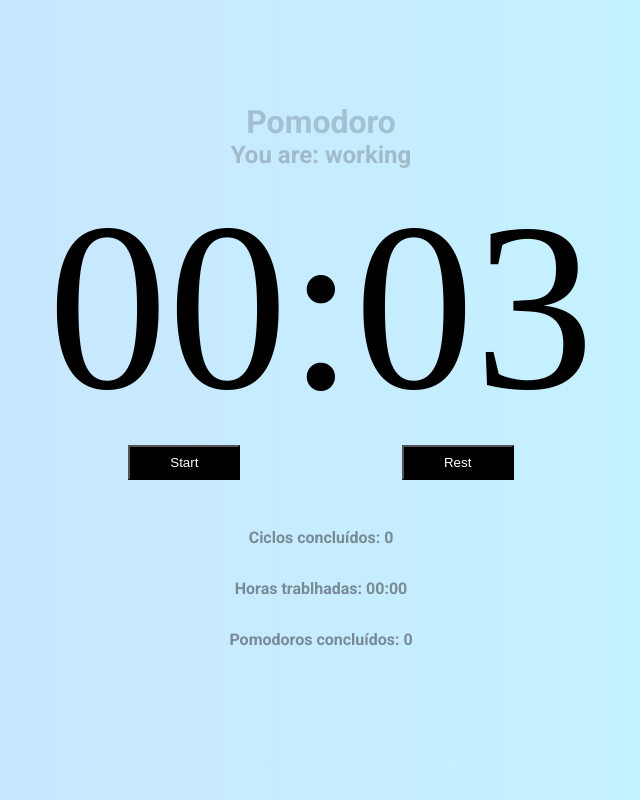
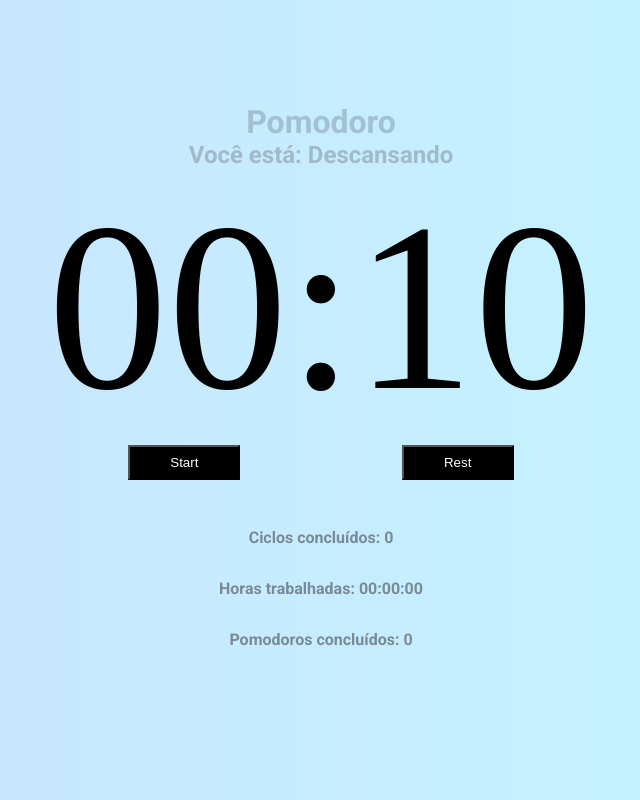
Before and after one commit to stherzada/pomodoro, a React (Vite) app: page / in a window 1280 px wide. Shown: the whole page, without its empty margins (319-959 px from the left). Built offline with nearby package versions, Linux system fonts and the light colour scheme; a web font is replaced by a local one.

Commit message:
feat: creating func seconds to minute and zer left

```diff
--- a/src/App.tsx
+++ b/src/App.tsx
@@ -7,8 +7,8 @@
       <div className="container">
         <h1>Pomodoro</h1>
         <PomodoroTimer
-          PomodoroTime={3}
-          shortRestTime={2}
+          PomodoroTime={10}
+          shortRestTime={5}
           longRestTime={500}
           cycles={4}
         />
--- a/src/components/Pomodoro/PomodoroTimer.tsx
+++ b/src/components/Pomodoro/PomodoroTimer.tsx
@@ -1,8 +1,9 @@
-import React, { useEffect } from "react"
+import React, { useEffect, useCallback } from "react"
 import { useInterval } from "../../hooks/use-interval"
 import { Button } from "../Buttton/Button"
 import { Timer } from "./Timer"
 import { secondsToTime } from "../../utils/seconds-to-time"
+
 
 interface Props {
   PomodoroTime: number
@@ -18,36 +19,37 @@
   const [working, setWorking] = React.useState(false);
   const [cyclesQtdMenager, setCyclesManager] = React.useState(new Array(props.cycles - 1).fill(true));
 
-
-  // setFullWorkingTime
   const[completetedCycles, setCompletedCycles] =  React.useState(0);
-  const[fullWorkingTime] =  React.useState(0);
+  const[fullWorkingTime, setFullWorkingTime] =  React.useState(0);
   const[numberOfPomodoros, setNumberOfPomodoros] =  React.useState(0);
 
   useInterval(
     () => {
-      setMainTime(mainTime - 1)
+      setMainTime(mainTime - 1);
+      if(working) setFullWorkingTime(fullWorkingTime + 1);
     },
     timeCounting ? 1000 : null
   )
 
-  const configureWork = () => {
+  const configureWork = useCallback(() => {
     setTimeCouting(true)
     setWorking(true);
-    setResting(true);
-    setMainTime(props.PomodoroTime)}
+    setResting(false);
+    setMainTime(props.PomodoroTime)},
+    [setTimeCouting, setWorking, setResting, setMainTime, props.PomodoroTime])
 
-  const configureRest = (long: boolean) => {
+  const configureRest = useCallback((long: boolean) => {
     setTimeCouting(true)
     setWorking(false);
     setResting(true);
 
     if(long){
-      setMainTime(props.longRestTime)
+      setMainTime(props.longRestTime);
     } else {
-      setMainTime(props.shortRestTime)
+      setMainTime(props.shortRestTime);
     }
-  }
+  },
+  [setTimeCouting, setWorking, setResting, setMainTime, props.longRestTime, props.shortRestTime])
 
   useEffect(()=>{
     if(working) document.body.classList.add('working')
@@ -58,8 +60,9 @@
     if(working && cyclesQtdMenager.length > 0){
       configureRest(false);
       cyclesQtdMenager.pop();
+
     } else if(working && cyclesQtdMenager.length <= 0){
-      configureRest(false);
+      configureRest(true);
       setCyclesManager(new Array(props.cycles -1).fill(true));
       setCompletedCycles(completetedCycles + 1);
     }
@@ -70,7 +73,7 @@
 
   return (
     <>
-      <h2>You are: working</h2>
+      <h2>Você está: {working ? 'Trabalhando' : 'Descansando'}</h2>
       <Timer mainTime={mainTime} />
       <div className="controls">
         <Button text="Start" onClick={() => configureWork()}></Button>
@@ -84,7 +87,7 @@
 
       <div className="details">
         <p>Ciclos concluídos: {completetedCycles} </p>
-        <p>Horas trablhadas: {secondsToTime(fullWorkingTime)}</p>
+        <p>Horas trabalhadas: {secondsToTime(fullWorkingTime)}</p>
         <p>Pomodoros concluídos: {numberOfPomodoros}</p>
       </div>
     </>
--- a/src/components/Pomodoro/Timer.tsx
+++ b/src/components/Pomodoro/Timer.tsx
@@ -1,4 +1,4 @@
-import { secondsToTime } from "../../utils/seconds-to-time"
+import { secondsToMinutes } from "../../utils/seconds-to-minutes"
 import "./Pomodoro.css"
 
 interface Props {
@@ -8,7 +8,7 @@
 export function Timer(props: Props): JSX.Element {
   return (
     <>
-      <div className="timer">{secondsToTime(props.mainTime)}</div>
+      <div className="timer">{secondsToMinutes(props.mainTime)}</div>
     </>
   )
 }
--- /dev/null
+++ b/src/utils/seconds-to-minutes.ts
@@ -0,0 +1,7 @@
+import { zeroLeft } from "./zero-left"
+
+export function secondsToMinutes(seconds: number): string {
+  const min = zeroLeft((seconds / 60) % 60)
+  const sec = zeroLeft((seconds % 60) % 60)
+  return `${min}:${sec}`
+}
--- a/src/utils/seconds-to-time.ts
+++ b/src/utils/seconds-to-time.ts
@@ -1,6 +1,8 @@
+import { zeroLeft } from "./zero-left"
+
 export function secondsToTime(seconds: number): string {
-  const zeroLeft = (n: number) => Math.floor(n).toString().padStart(2, "0")
-  const min = zeroLeft((seconds / 60) % 60)
-  const sec = zeroLeft((seconds % 60) % 60)
-  return `${min}:${sec}`
-}
+    const hours = zeroLeft(seconds / 3600) ;
+    const min = zeroLeft((seconds / 60) % 60)
+    const sec = zeroLeft((seconds % 60) % 60)
+    return `${hours}:${min}:${sec}`;
+  }
--- /dev/null
+++ b/src/utils/zero-left.ts
@@ -0,0 +1,3 @@
+const zeroLeft = (n: number) => Math.floor(n).toString().padStart(2, "0")
+
+export {zeroLeft}
```
